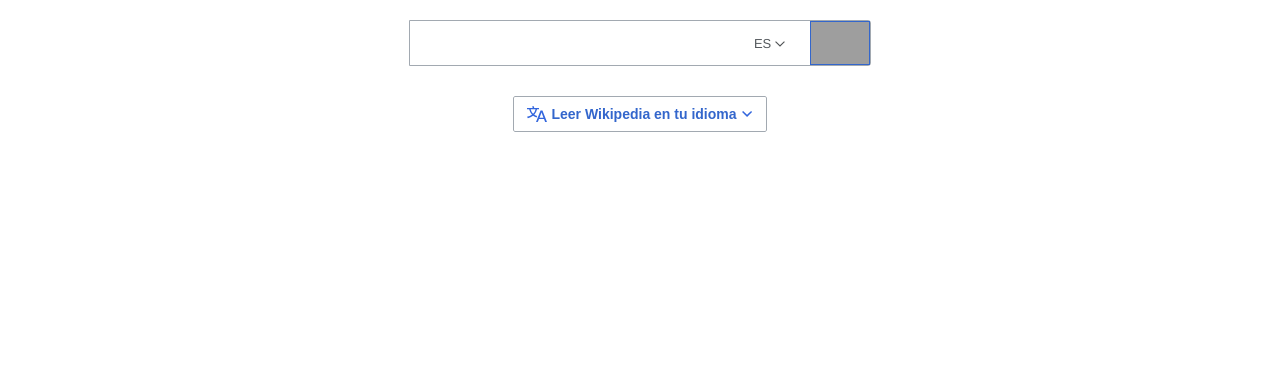
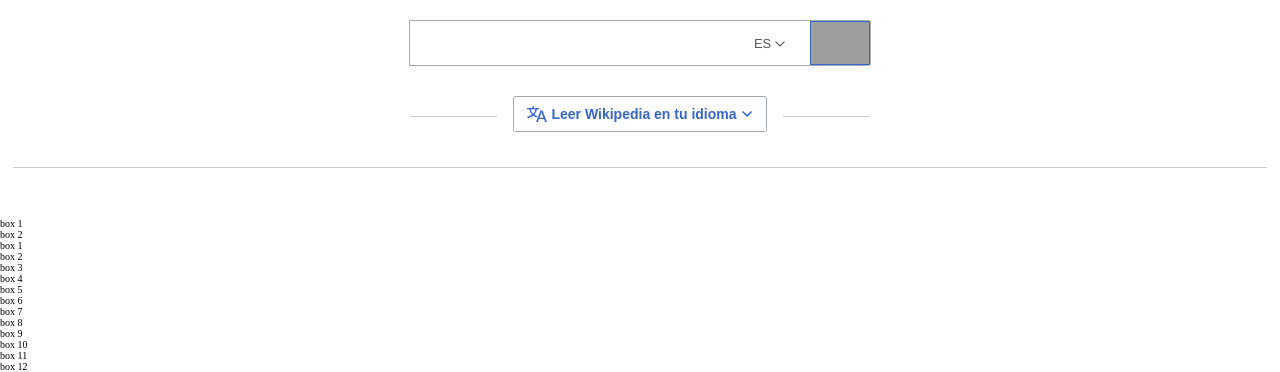
Before and after one commit to octaviomagana/cloneWikipedia, a plain HTML site: page index.html in a window 1280 px wide. Shown: the part 457-829 px from the top of the page. Before the commit the page ends 800 px from the top, so only its background shows below. Drawn offline with Linux system fonts and the light colour scheme; grey boxes are pictures that could not be loaded; some icons are missing.

Commit message:
Added the horizontal lines and started the grid at the bottom

```diff
--- a/css/main.css
+++ b/css/main.css
@@ -279,7 +279,7 @@ main .main-search-container .search-button:focus{
 
 .lang-list-button {
     background-color: #fff;
-    outline: 1px solid #fff;
+    outline: 1.6rem solid #fff;
     transition-delay: 0s;
     display: inline;
     position: relative;
@@ -315,3 +315,29 @@ main .lang-list-button-wrapper .svg-arrow-down-blue {
     width: 14px;
     height: 14px;
 }
+
+main .lang-list-border {
+    background-color: #c8ccd1;
+    display:block;
+    position: relative;
+    max-width: 460px;
+    width: 80%;
+    margin: -1.6rem auto 1.6rem;
+    height: 1px;
+    transition: max-width .2s ease-out 400s;
+}
+
+main hr {
+    border: 0;
+    border-top: 1px solid #c8ccd1;
+    overflow: hidden;
+    margin-block-start: 0.5em;
+    margin-block-end: 0.5rem;
+    margin-inline-start: auto;
+    margin-inline-end: auto;
+    box-sizing:content-box;
+    margin: 5rem 1.3rem;
+    height: 0;
+    clear: both;
+
+}
--- a/index.html
+++ b/index.html
@@ -154,9 +154,31 @@
                     <svg class="svg-arrow-down-blue" xmlns="http://www.w3.org/2000/svg" width="14" height="14" viewBox="-1 -1 14 14" id="arrow-down-blue" y="527"><path fill="#36d" d="M10.085 2.943L6.05 6.803l-3.947-3.86L1.05 3.996l5 5 5-5z"/></svg>
             </button>
         </div>
+        <div class="lang-list-border"></div>
+        <hr>
     </main>
     <footer>
 
+        <div class="footer_grid">
+            <div class="box_a">
+                <div class="box_a_1">box 1</div>
+                <div class="box_a_2">box 2</div>
+            </div>
+            <div class="box_b">
+                <div class="box_b_1">box 1</div>
+                <div class="box_b_2">box 2</div>
+                <div class="box_b_3">box 3</div>
+                <div class="box_b_4">box 4</div>
+                <div class="box_b_5">box 5</div>
+                <div class="box_b_6">box 6</div>
+                <div class="box_b_7">box 7</div>
+                <div class="box_b_8">box 8</div>
+                <div class="box_b_9">box 9</div>
+                <div class="box_b_10">box 10</div>
+                <div class="box_b_11">box 11</div>
+                <div class="box_b_12">box 12</div>
+            </div>
+        </div>
     </footer>
 </body>
 </html>
```
